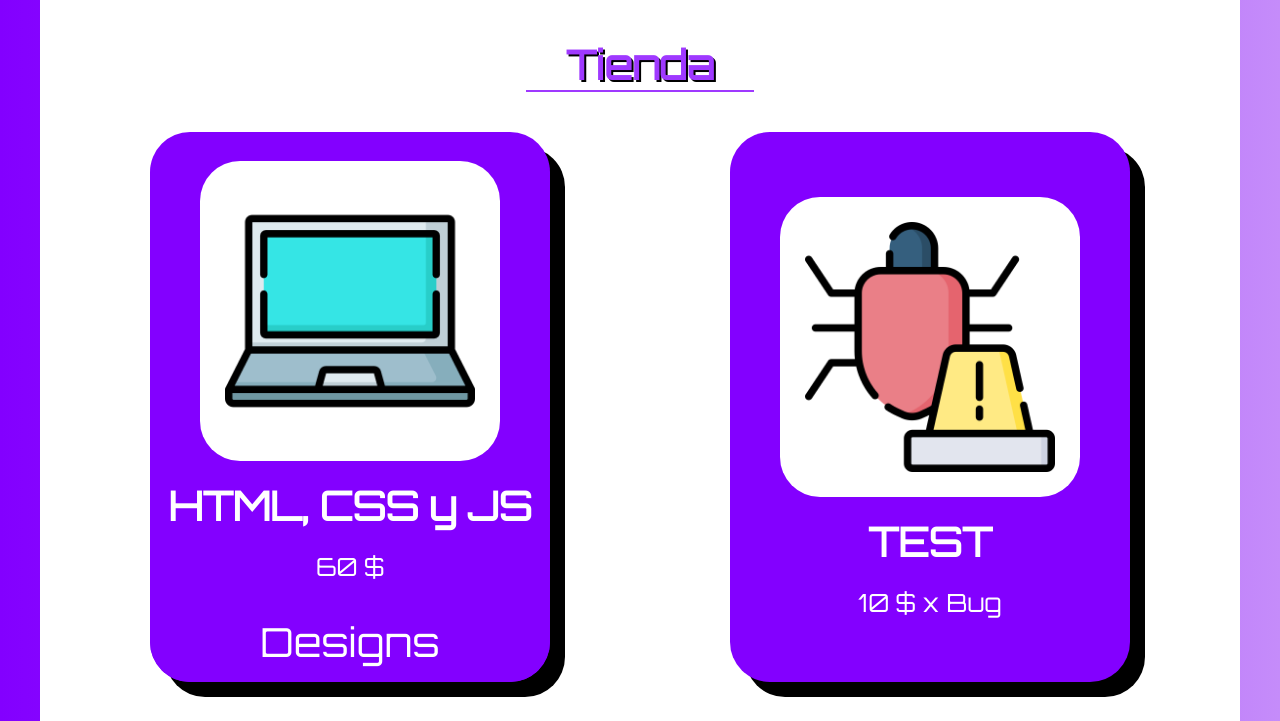
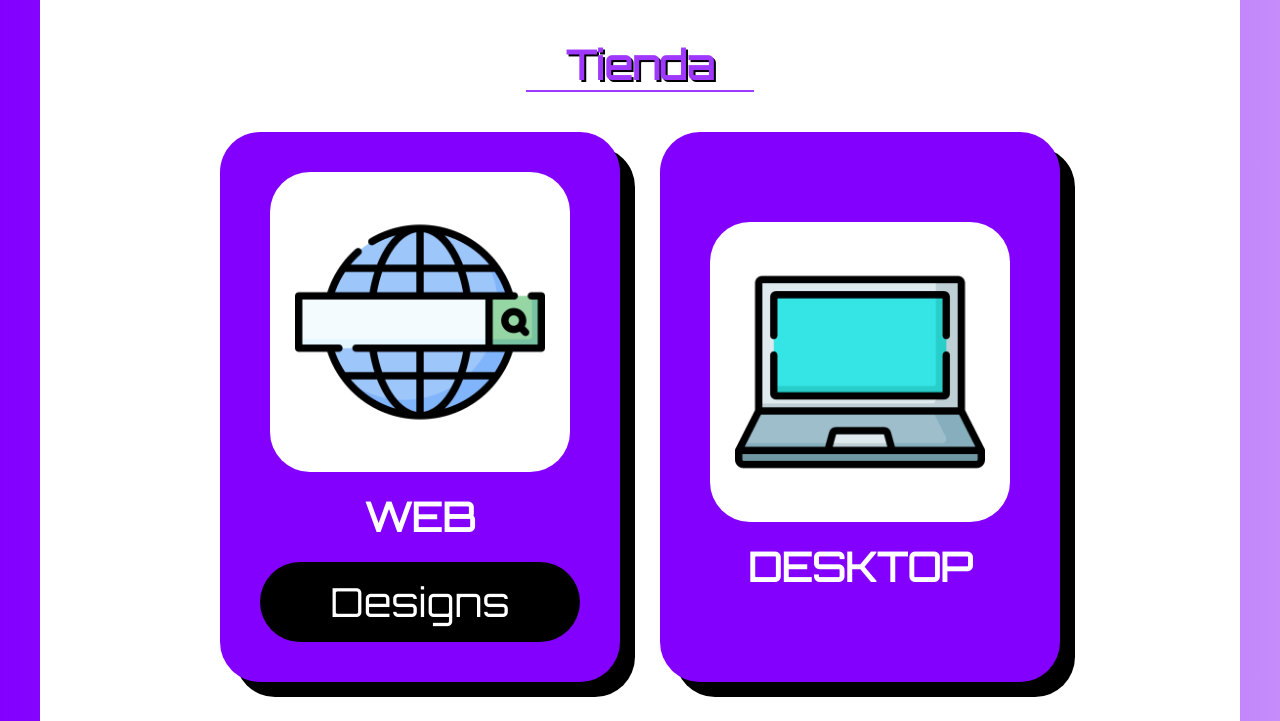
Before and after one commit to gandel-devs/gandeldevs, a plain HTML site: page index.html in a window 1280 px wide. Shown: the part 1360-2081 px from the top of the page. Drawn offline with nearby package versions, Linux system fonts and the light colour scheme.

Commit message:
UPDATE: 31-01-2023, 12:30

```diff
--- a/CSS/main.css
+++ b/CSS/main.css
@@ -6,6 +6,10 @@
     padding: 0;
     margin: 0;
     box-sizing: border-box;
+}
+
+::selection{
+    filter: invert(10);
 }
 
 html {
@@ -110,7 +114,6 @@ body::-webkit-scrollbar-thumb {
     background-color: #fff;
     color: #9f39ff;
     position: relative;
-
     animation: go 1s linear infinite;
 }
 
@@ -203,7 +206,7 @@ section {
     width: 100%;
     display: flex;
     flex-direction: row;
-    justify-content: space-around;
+    justify-content: center;
     align-items: center;
     flex-wrap: wrap;
     gap: 40px;
@@ -218,18 +221,11 @@ section {
     display: flex;
     flex-direction: column;
     align-items: center;
-    justify-content: flex-end;
+    justify-content: center;
     flex-wrap: wrap;
     gap: 20px;
     box-shadow: 15px 15px 0px #000;
     transition: all 0.5s;
-}
-
-.type.two{
-    display: flex;
-    flex-direction: column;
-    align-items: center;
-    justify-content: center;
 }
 
 .type:hover {
@@ -268,10 +264,10 @@ section {
 }
 
 .styleShop {
-    width: 100%;
+    width: 80%;
     height: 80px;
-    border-radius: 0 0 40px 40px;
-    background-color: #8300ff;
+    border-radius: 40px;
+    background-color: #000;
     color: #fff;
     text-align: center;
     line-height: 80px;
@@ -281,7 +277,7 @@ section {
 }
 
 .styleShop:hover {
-    color: #000;
+    text-decoration: underline;
 }
 
 footer {
@@ -327,6 +323,7 @@ footer {
     border-top: none;
     border-left: none;
     color: #fff;
+    caret-color: #8300ff;
 }
 
 .contactMe form input:focus,
--- a/index.html
+++ b/index.html
@@ -40,7 +40,7 @@
                 <h2 class="subtitle">Sobre mi</h2>
                 <p class="descAbout">Soy Denis Jorge Gandarillas Delgado, creador del pequeño emprendimiento GANDEL
                     DEVS,
-                    cuento con experiencia en el manejo de lenguajes como HTML, CSS y JavaScript, mi objetivo es
+                    cuento con experiencia en el manejo de lenguajes como HTML, CSS, JavaScript y Java, mi objetivo es
                     ayudarte a
                     hacer crecer tu negocio llevándolo más allá de la nube.</p>
             </div>
@@ -52,14 +52,20 @@
             <div class="shopContainer">
                 <div class="type">
                     <div class="frameIcon">
-                        <img src="img/laptop.png" alt="CODE" class="iconShop">
+                        <img src="img/webIconTwo.png" alt="CODE" class="iconShop">
                     </div>
-                    <h3 class="nameShop">HTML, CSS y JS</h3>
-                    <p class="priceShop">60 $</p>
+                    <h3 class="nameShop">WEB</h3>
                     <a href="estilos_html.html" class="styleShop">Designs</a>
                 </div>
 
-                <div class="type two">
+                <div class="type">
+                    <div class="frameIcon">
+                        <img src="img/laptop.png" alt="CODE" class="iconShop">
+                    </div>
+                    <h3 class="nameShop">DESKTOP</h3>
+                </div>
+
+                <div class="type">
                     <div class="frameIcon">
                         <img src="img/bug.png" alt="CODE" class="iconShop">
                     </div>
```
Also changed, not shown: img/webIconTwo.png (added).
